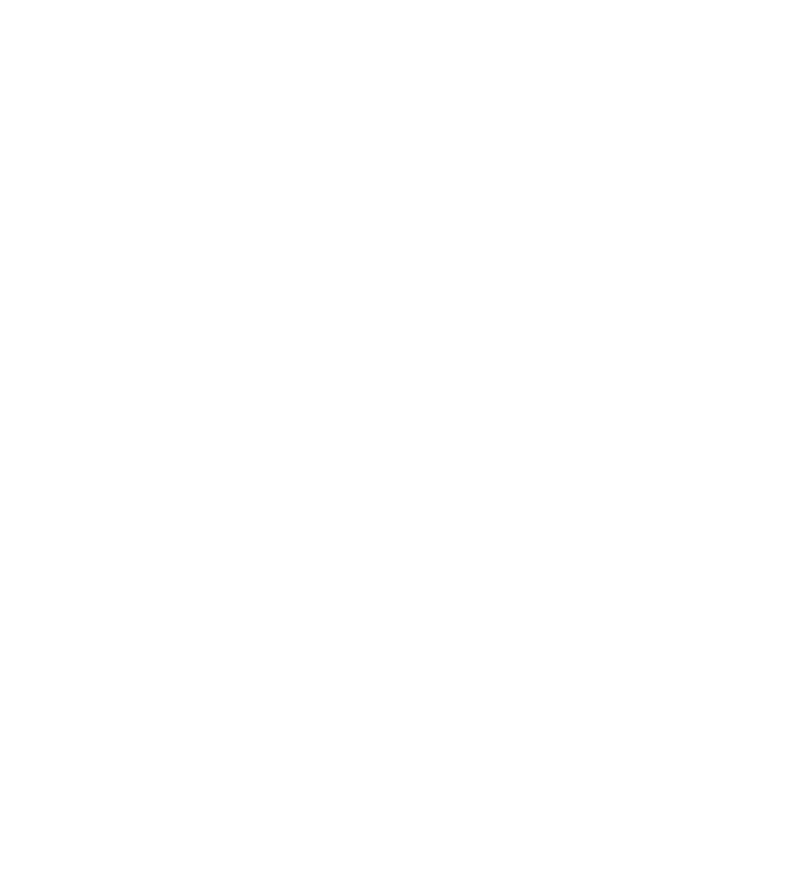
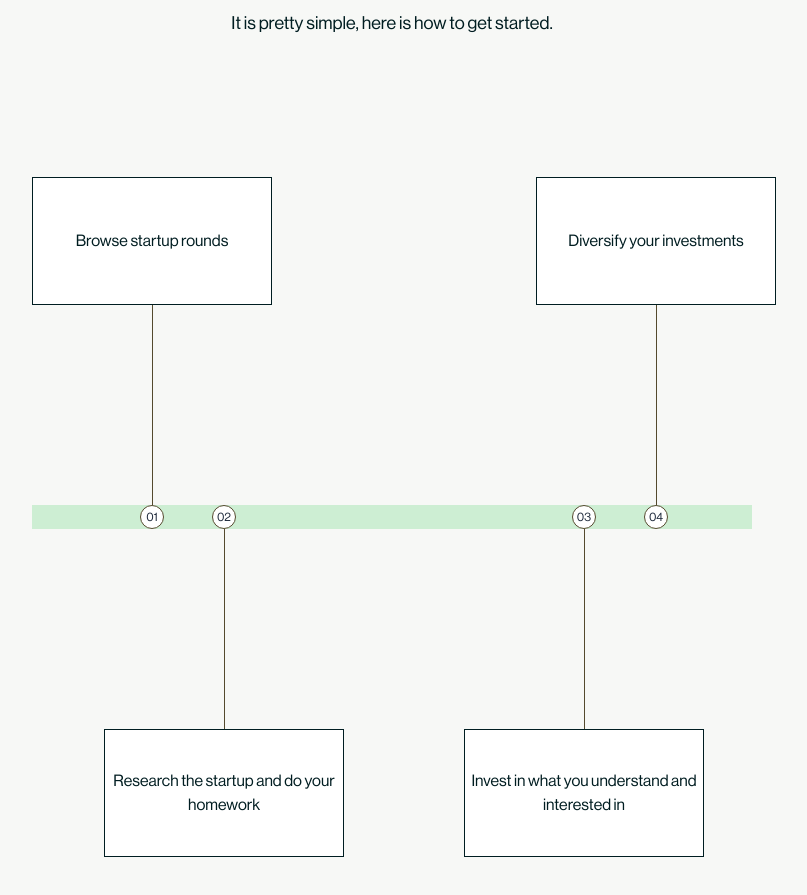
Before and after one commit to seedbuilders-1/secureseedfund-frontend, a Next.js app: page / in a window 1280 px wide. Shown: the part 3576-4471 px from the top of the page, without its empty margins (248-1055 px from the left). Before the commit the page ends 3433 px from the top, so only its background shows below. Built offline with nearby package versions, Linux system fonts and the light colour scheme; no server answers.

Commit message:
chore: convert new to investing section

```diff
--- /dev/null
+++ b/src/components/sections/landing/NewToInvesting.tsx
@@ -0,0 +1,88 @@
+import PaddingContainer from "@/components/shared/PaddingContainer";
+import { cn } from "@/lib/utils";
+import { HTMLAttributes } from "react";
+
+interface IInvestmentStep {
+  position?: "top" | "bottom";
+  stepNumber: string;
+  text: string;
+  containerClassname?: HTMLAttributes<HTMLDivElement>["className"];
+}
+
+const InvestmentStep = ({
+  position = "top",
+  stepNumber,
+  text,
+  containerClassname,
+}: IInvestmentStep) => {
+  if (position === "bottom") {
+    return (
+      <div className={cn("absolute left-0 bottom-0", containerClassname)}>
+        <div className="flex flex-col items-center">
+          <div className="w-6 h-6 flex items-center justify-center bg-white border border-primary rounded-full text-[0.75rem]">
+            {stepNumber}
+          </div>
+          <div className="h-[200px] w-[1px] bg-primary" />
+          <div className="w-[15rem] h-[8rem] flex items-center justify-center bg-white border border-[#001D21]">
+            <span className="text-dark text-[1rem] text-center">{text}</span>
+          </div>
+        </div>
+      </div>
+    );
+  }
+  return (
+    <div className={cn("absolute left-0 bottom-0", containerClassname)}>
+      <div className="flex flex-col items-center">
+        <div className="w-[15rem] h-[8rem] flex items-center justify-center bg-white border border-[#001D21]">
+          <span className="text-dark text-[1rem] text-center">{text}</span>
+        </div>
+        <div className="h-[200px] w-[1px] bg-primary" />
+        <div className="w-6 h-6 flex items-center justify-center bg-white border border-primary rounded-full text-[0.75rem]">
+          {stepNumber}
+        </div>
+      </div>
+    </div>
+  );
+};
+
+const NewToInvesting = () => {
+  return (
+    <section className="w-full py-20">
+      <PaddingContainer>
+        <div className="w-full">
+          <h3 className="text-dark text-[3.0625rem] text-center">
+            New to Startup and Angel Investing?
+          </h3>
+          <p className="text-[1.125rem] text-dark text-center mb-20">
+            It is pretty simple, here is how to get started.
+          </p>
+
+          <div className="w-[60%] relative mx-auto h-[100vh] flex items-center justify-center">
+            <div className="bg-[#CDEED3] h-6 w-full my-auto relative">
+              <InvestmentStep stepNumber="01" text="Browse startup rounds" />
+              <InvestmentStep
+                stepNumber="02"
+                text="Research the startup and do your homework"
+                position="bottom"
+                containerClassname="left-[10%] top-0"
+              />
+              <InvestmentStep
+                stepNumber="03"
+                position="bottom"
+                text="Invest in what you understand and interested in"
+                containerClassname="left-[60%] top-0"
+              />
+              <InvestmentStep
+                stepNumber="04"
+                text="Diversify your investments"
+                containerClassname="left-[70%]"
+              />
+            </div>
+          </div>
+        </div>
+      </PaddingContainer>
+    </section>
+  );
+};
+
+export default NewToInvesting;
--- a/src/screens/landing/Landing.tsx
+++ b/src/screens/landing/Landing.tsx
@@ -1,6 +1,7 @@
 import HeroSection from "@/components/sections/landing/HeroSection";
 import HowToInvest from "@/components/sections/landing/HowToInvest";
 import InvestSecurely from "@/components/sections/landing/InvestSecurely";
+import NewToInvesting from "@/components/sections/landing/NewToInvesting";
 import WhySecureSeedFund from "@/components/sections/landing/WhySecureSeedFund";
 import React, { Fragment } from "react";
 
@@ -11,6 +12,7 @@
       <InvestSecurely />
       <HowToInvest />
       <WhySecureSeedFund />
+      <NewToInvesting />
     </Fragment>
   );
 };
```
